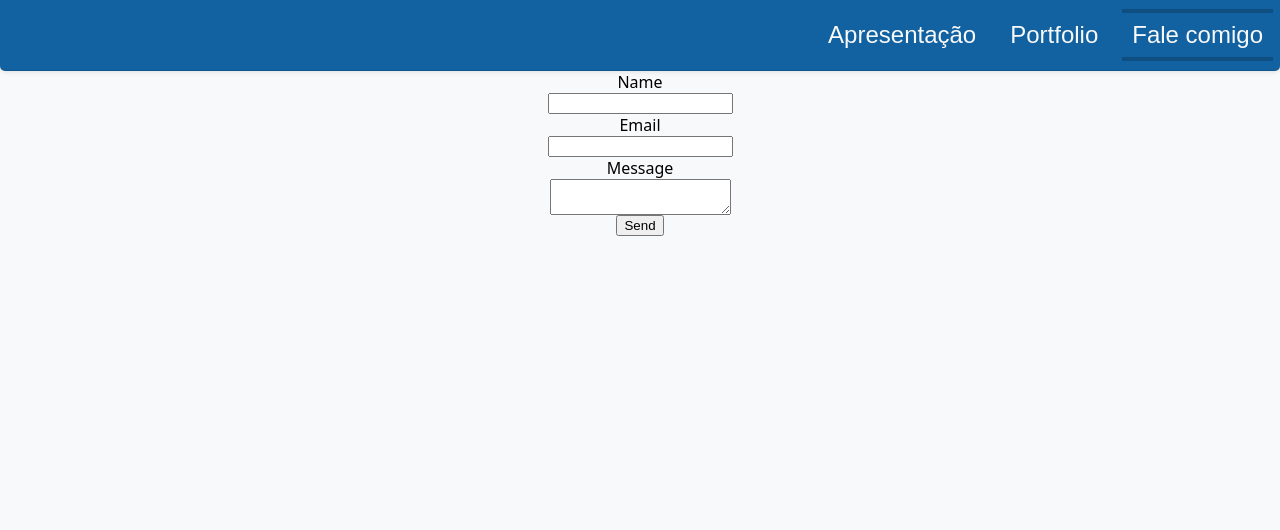
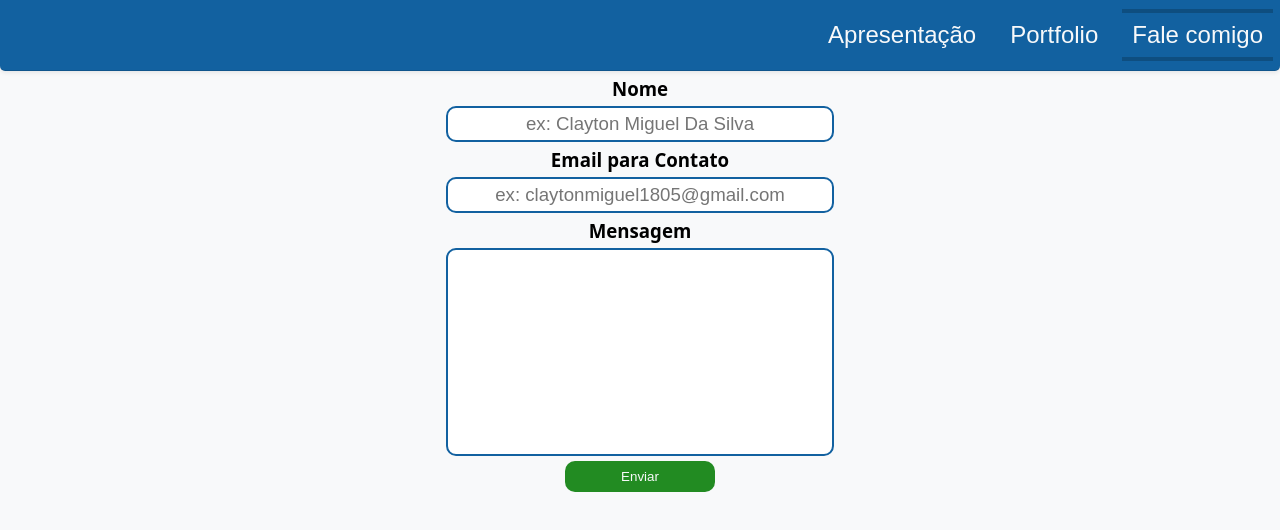
Before and after one commit to Clayton1805/portfolio_clayton, a React (Create React App) app: page /faleComigo in a window 1280 px wide. Shown: the top 530 px of the page. Built offline with nearby package versions, Linux system fonts and the light colour scheme; no server answers.

Commit message:
css talktome

```diff
--- a/src/components/CardProject.jsx
+++ b/src/components/CardProject.jsx
@@ -18,7 +18,7 @@ const BodyCardProjectCss = styled.div`
   }
 `;
 
-const DivWidth = styled.div`
+const DivWidthCss = styled.div`
   margin: 8px 0px;
   padding: 0px 8px;
   @media (min-width: ${751}px) {
@@ -28,6 +28,11 @@ const DivWidth = styled.div`
   @media (max-width: ${751}px) {
     width: 100%;
   }
+`;
+
+const ContainerTextCardCss = styled.div`
+  margin: 8px;
+  text-align: justify;
 `;
 
 function CardProject({
@@ -78,29 +83,19 @@ function CardProject({
       {projectDetails && (
         <ProjectDetails project={project} setProjectDetails={setProjectDetails} />
       )}
-      <DivWidth>
+      <DivWidthCss>
         <BodyCardProjectCss
           onMouseEnter={() => setVisibleVideo(true)}
           onMouseLeave={() => setVisibleVideo(false)}
           onClick={() => setProjectDetails(true)}
         >
-        {imagesSwitch()}
-          {/* { images.length === 0
-            && (<Img2Css src="https://project-images.gitconnectedcontent.com/f985bf1e-df9e-4ade-8f0e-93d0402974be-mobile" />)}
-          {(images.length !== 0 && roles === '1') ? (
-            <ImageVideo
-              img={images[0].resolutions.mobile.url}
-              video={images[1].resolutions.mobile.url}
-              isVisibleVideo={visibleVideo}
-            />
-          ) : (<Img2Css src={images[0].resolutions.mobile.url} />)} */}
-            {/* : (<Img2Css src={images[0].resolutions.mobile.url} />)} */}
-          <div>
+          {imagesSwitch()}
+          <ContainerTextCardCss>
             <h2>{displayName}</h2>
             <p>{summary}</p>
-          </div>
+          </ContainerTextCardCss>
         </BodyCardProjectCss>
-      </DivWidth>
+      </DivWidthCss>
     </>
   );
 }
--- a/src/components/Header.jsx
+++ b/src/components/Header.jsx
@@ -47,8 +47,8 @@ const ButtonNavCss = styled.button`
   }
   border: 0px;
   ${({ select }) => select && `
-  border-bottom: 4px solid rgba(0,0,0,0.2);
-  border-top: 4px solid rgba(0,0,0,0.2);
+    border-bottom: 4px solid rgba(0,0,0,0.2);
+    border-top: 4px solid rgba(0,0,0,0.2);
   `}
   padding: 8px 10px;
   margin: 0px 7px;
--- a/src/components/ProjectDetails.jsx
+++ b/src/components/ProjectDetails.jsx
@@ -31,6 +31,7 @@ const ContainerProjectDetailsCss = styled(SimpleBar)`
   }
   padding: 2px;
   margin: 2px;
+  text-align: justify;
   @media (min-width: 800px) {
     width: 90%;
   }
@@ -90,7 +91,7 @@ const ImgTechnologiesCss = styled.img`
 `;
 
 const ContainerContentCss = styled.div`
-  margin: 0px 5px;
+  margin: 0px 8px;
 `;
 
 const ImageXCss = styled.img`
--- a/src/pages/TalkToMe.jsx
+++ b/src/pages/TalkToMe.jsx
@@ -5,15 +5,60 @@ import emailjs from 'emailjs-com';
 import BodyHeader from '../components/Header';
 
 const FormFlexColumnCss = styled.form`
+  margin-top: 5px;
   display: flex;
   flex-direction: column;
   align-items: center;
   align-content: center;
 `;
 
-// const LabelCss = styled.label`
-//   text-align: center;
-// `;
+const InputTextCss = styled.input`
+  border: 2px solid #1261A0;
+  /* background-color: darken(0.20, #1261A0); */
+  border-radius: 10px;
+  font-size: 14pt;
+  height: 30px;
+  margin: 5px 0px;
+  text-align: center;
+  max-width: 380px;
+  width: 100%;
+  :focus {
+    outline: none;
+  }
+`;
+
+const TextareaCss = styled.textarea`
+  border: 2px solid #1261A0;
+  border-radius: 10px;
+  font-size: 14pt;
+  height: 200px;
+  margin: 5px 0px;
+  max-width: 380px;
+  width: 100%;
+  resize: none;
+  :focus {
+    outline: none;
+  }
+`;
+
+const InputSubmitCss = styled.input`
+  border-radius: 10px;
+  color: rgb(248, 249, 250);
+  border: 0px;
+  background-color: #228B22;
+  width: 150px;
+  padding: 8px 0px;
+  cursor: pointer;
+  :focus {
+    outline: none;
+  }
+`;
+
+const LabelCss = styled.label`
+  font-size: 14pt;
+  font-weight: 900;
+  text-align: center;
+`;
 
 function TalkToMe() {
   const form = useRef();
@@ -34,19 +79,29 @@ function TalkToMe() {
     <BodyHeader>
       <div>
         <FormFlexColumnCss ref={form} onSubmit={sendEmail}>
-          <label htmlFor="name">
-            Name
-          </label>
-          <input id="name" type="text" name="name" />
-          <label htmlFor="email">
-            Email
-          </label>
-          <input id="email" type="email" name="email" />
-          <label htmlFor="message">
-            Message
-          </label>
-          <textarea id="message" name="message" />
-          <input type="submit" value="Send" />
+          <LabelCss htmlFor="name">
+            Nome
+          </LabelCss>
+          <InputTextCss
+            id="name"
+            placeholder="ex: Clayton Miguel Da Silva"
+            type="text"
+            name="name"
+          />
+          <LabelCss htmlFor="email">
+            Email para Contato
+          </LabelCss>
+          <InputTextCss
+            id="email"
+            placeholder="ex: claytonmiguel1805@gmail.com"
+            type="email"
+            name="email"
+          />
+          <LabelCss htmlFor="message">
+            Mensagem
+          </LabelCss>
+          <TextareaCss id="message" name="message" />
+          <InputSubmitCss type="submit" value="Enviar" />
         </FormFlexColumnCss>
       </div>
     </BodyHeader>
```
